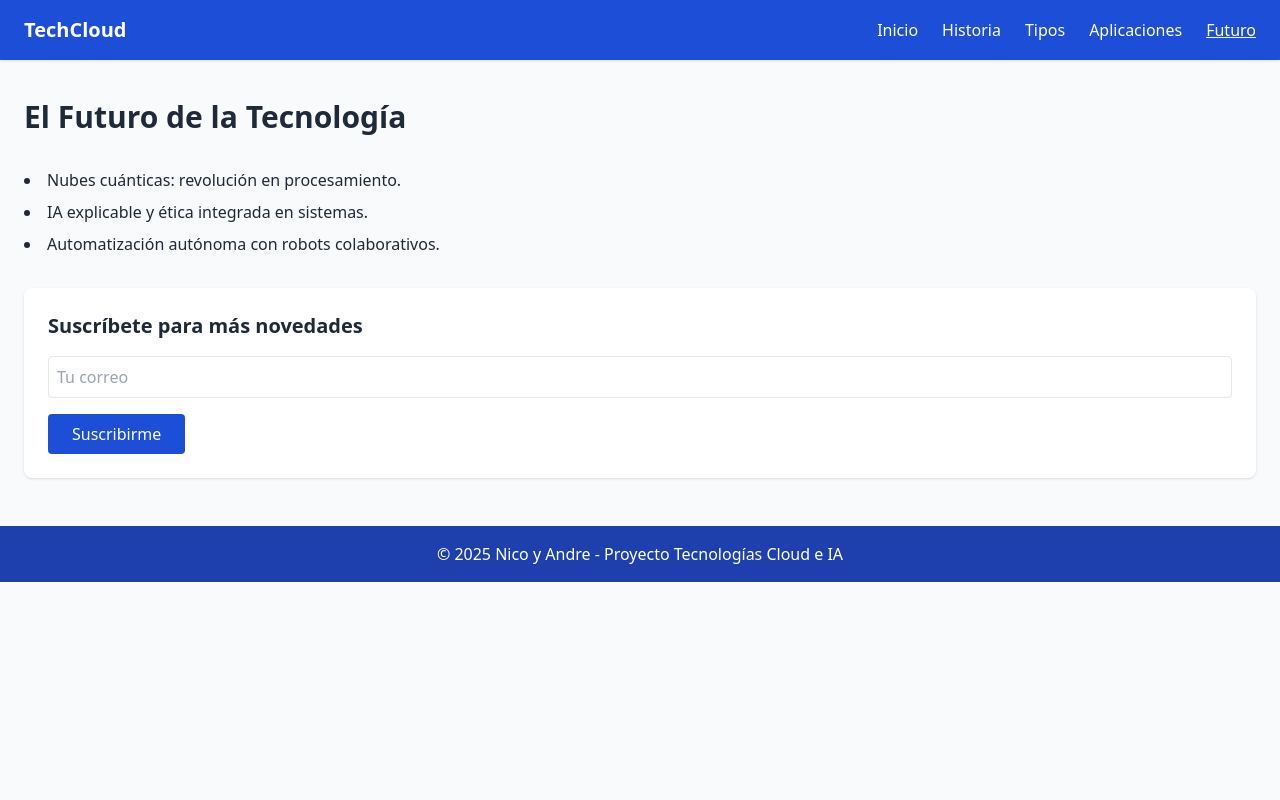
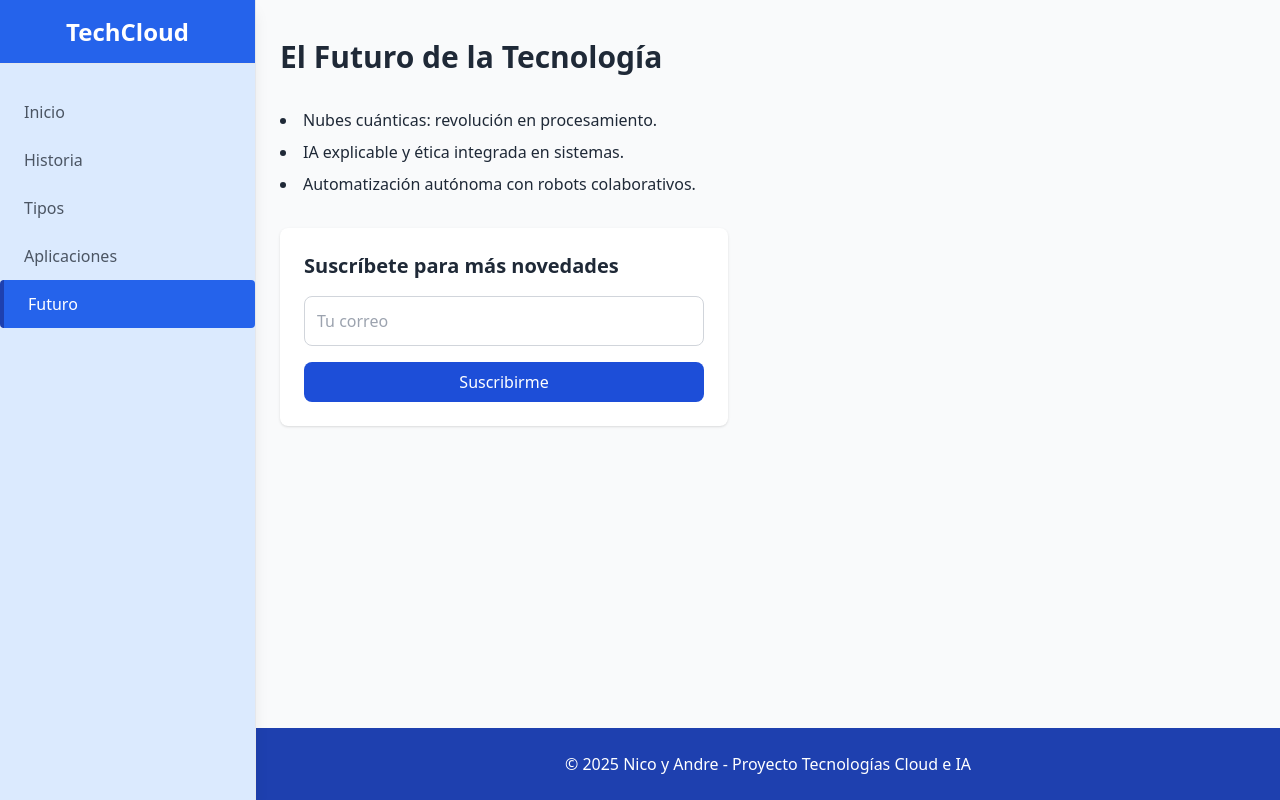
Before and after one commit to Nicodragonsl/Proyecto-Hojas-de-Estilo, a plain HTML site: page HTML/futuro.html in a window 1280 px wide. Drawn offline with nearby package versions, Linux system fonts and the light colour scheme; files that its build step writes are made by us from their sources.

Commit message:
update historia y futuro

```diff
--- a/HTML/futuro.html
+++ b/HTML/futuro.html
@@ -4,39 +4,58 @@
   <meta charset="UTF-8">
   <meta name="viewport" content="width=device-width, initial-scale=1.0">
   <title>Futuro - TechCloud</title>
+  <!-- Tailwind CSS -->
   <script src="https://cdn.tailwindcss.com"></script>
+  <!-- Custom CSS -->
   <link rel="stylesheet" href="css/futuro.css">
 </head>
-<body class="bg-gray-50 text-gray-800">
-  <header class="bg-blue-700 text-white shadow">
-    <nav class="container mx-auto flex justify-between items-center py-4 px-6">
-      <h1 class="text-xl font-bold">TechCloud</h1>
-      <ul class="flex gap-6">
-        <li><a href="index.html" class="hover:underline">Inicio</a></li>
-        <li><a href="historia.html" class="hover:underline">Historia</a></li>
-        <li><a href="tipos.html" class="hover:underline">Tipos</a></li>
-        <li><a href="aplicaciones.html" class="hover:underline">Aplicaciones</a></li>
-        <li><a href="futuro.html" class="underline">Futuro</a></li>
+<body class="bg-gray-50 text-gray-800 flex">
+  <!-- Sidebar -->
+  <aside class="w-64 bg-blue-100 border-r border-gray-200 shadow-lg h-screen fixed">
+    <div class="h-16 flex items-center justify-center bg-blue-600 text-white border-b border-gray-200">
+      <span class="text-2xl font-bold">TechCloud</span>
+    </div>
+    <nav class="mt-6">
+      <ul>
+        <li class="px-6 py-3 hover:bg-blue-600 hover:text-white transition rounded">
+          <a href="index.html" class="text-gray-600 hover:text-white">Inicio</a>
+        </li>
+        <li class="px-6 py-3 hover:bg-blue-600 hover:text-white transition rounded">
+          <a href="historia.html" class="text-gray-600 hover:text-white">Historia</a>
+        </li>
+        <li class="px-6 py-3 hover:bg-blue-600 hover:text-white transition rounded">
+          <a href="tipos.html" class="text-gray-600 hover:text-white">Tipos</a>
+        </li>
+        <li class="px-6 py-3 hover:bg-blue-600 hover:text-white transition rounded">
+          <a href="aplicaciones.html" class="text-gray-600 hover:text-white">Aplicaciones</a>
+        </li>
+        <li class="px-6 py-3 bg-blue-600 text-white border-l-4 border-blue-800 rounded">
+          <a href="futuro.html">Futuro</a>
+        </li>
       </ul>
     </nav>
-  </header>
+  </aside>
 
-  <main class="container mx-auto px-6 py-12">
+  <!-- Contenido principal -->
+  <div class="flex-1 ml-64 flex flex-col min-h-screen">
+    <main class="container mx-auto px-6 py-12 flex-1">
       <h2 class="text-3xl font-bold mb-6 animate-bounce">El Futuro de la Tecnología</h2>
-    <ul class="list-disc list-inside space-y-2">
-      <li>Nubes cuánticas: revolución en procesamiento.</li>
-      <li>IA explicable y ética integrada en sistemas.</li>
-      <li>Automatización autónoma con robots colaborativos.</li>
+      <ul class="list-disc list-inside space-y-2 mb-8">
+        <li class="transform transition hover:scale-105">Nubes cuánticas: revolución en procesamiento.</li>
+        <li class="transform transition hover:rotate-1">IA explicable y ética integrada en sistemas.</li>
+        <li class="transform transition hover:-translate-y-1 hover:scale-110">Automatización autónoma con robots colaborativos.</li>
       </ul>
-    <form class="mt-8 p-6 bg-white rounded-lg shadow space-y-4">
+      <form class="mt-8 p-6 bg-white rounded-lg shadow space-y-4 max-w-md">
         <h3 class="text-xl font-semibold">Suscríbete para más novedades</h3>
-      <input type="email" placeholder="Tu correo" class="w-full border p-2 rounded">
-      <button type="submit" class="bg-blue-700 text-white px-6 py-2 rounded hover:bg-blue-800 transition">Suscribirme</button>
+        <input type="email" placeholder="Tu correo" required class="w-full border border-gray-300 p-3 rounded-lg focus:outline-none focus:ring-2 focus:ring-blue-500 transition">
+        <button type="submit" class="w-full bg-blue-700 text-white px-6 py-2 rounded-lg hover:bg-blue-800 transition">Suscribirme</button>
       </form>
     </main>
 
-  <footer class="bg-blue-800 text-white py-4 text-center">
+    <!-- Footer -->
+    <footer class="bg-blue-800 text-white py-6 text-center">
       <p>&copy; 2025 Nico y Andre - Proyecto Tecnologías Cloud e IA</p>
     </footer>
+  </div>
 </body>
 </html>
```
Also changed, not shown: HTML/historia.html (+53 -15 lines), IMG/historiaTech.jpeg (added). Lines whose indentation alone changed are shown as unchanged.
